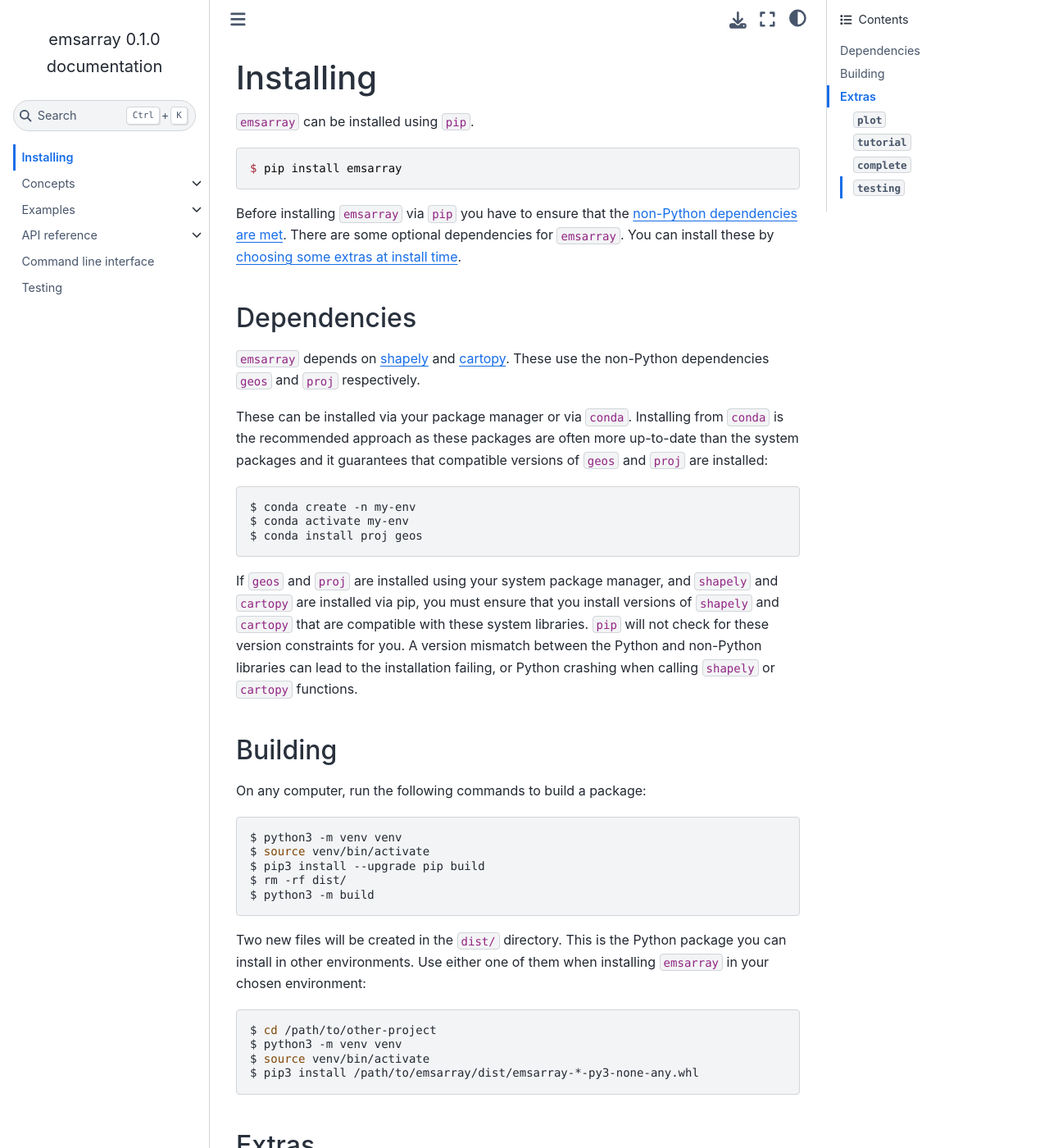
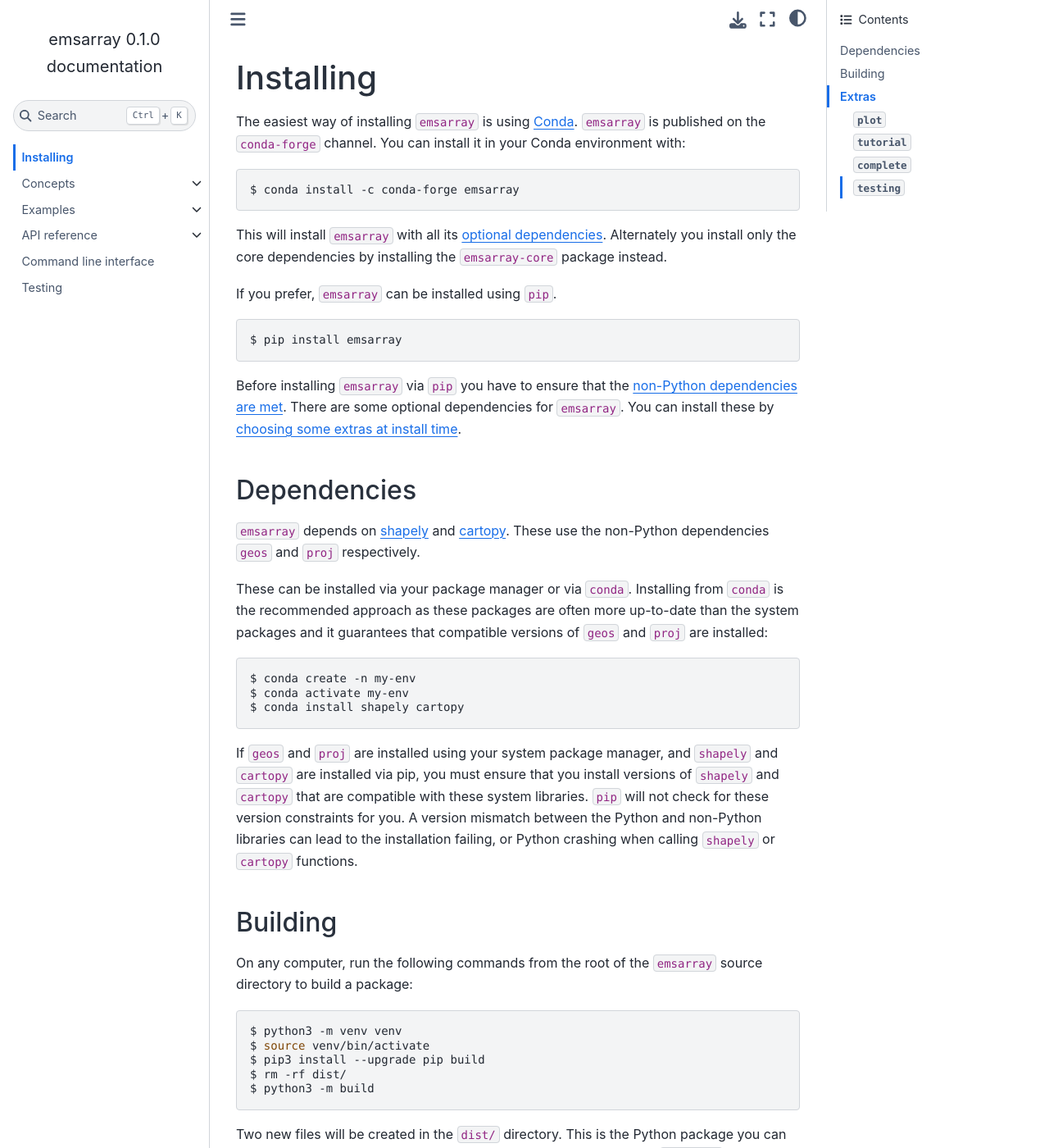
Before and after one commit to csiro-coasts/emsarray, a Sphinx documentation site: the page built from docs/installing.rst, in a window 1280 px wide and 1400 px high. Shown: the whole window at 82% size. Built offline with Sphinx 7.4.7 and the Sphinx Book theme 1.1.4, drawn with Linux system fonts in a browser that asks for light colours; some of the changed text lies outside the part shown.

Commit message:
Add conda install instructions

```diff
--- a/docs/installing.rst
+++ b/docs/installing.rst
@@ -4,9 +4,22 @@
 Installing
 ==========
 
-``emsarray`` can be installed using ``pip``.
+The easiest way of installing ``emsarray`` is using
+`Conda <https://docs.conda.io/projects/conda/en/latest/index.html>`_.
+``emsarray`` is published on the ``conda-forge`` channel.
+You can install it in your Conda environment with:
 
-.. code-block:: python
+.. code-block:: shell-session
+
+   $ conda install -c conda-forge emsarray
+
+This will install ``emsarray`` with all its :ref:`optional dependencies <extras>`.
+Alternately you install only the core dependencies
+by installing the ``emsarray-core`` package instead.
+
+If you prefer, ``emsarray`` can be installed using ``pip``.
+
+.. code-block:: shell-session
 
    $ pip install emsarray
 
@@ -34,7 +47,7 @@ and it guarantees that compatible versions of ``geos`` and ``proj`` are installe
 
    $ conda create -n my-env
    $ conda activate my-env
-   $ conda install proj geos
+   $ conda install shapely cartopy
 
 If ``geos`` and ``proj`` are installed using your system package manager,
 and ``shapely`` and ``cartopy`` are installed via pip,
@@ -48,7 +61,7 @@ or Python crashing when calling ``shapely`` or ``cartopy`` functions.
 Building
 ========
 
-On any computer, run the following commands to build a package:
+On any computer, run the following commands from the root of the ``emsarray`` source directory to build a package:
 
 .. code-block:: shell-session
 
@@ -76,6 +89,11 @@ Extras
 
 When installed via ``pip``, ``emsarray`` can be installed with "extras".
 These extra packages are optional.
+
+For conda installs,
+the ``emsarray`` package contains all the extras
+and is equivalent to ``emsarray[complete]``.
+``emsarray-core`` is equivalent to ``emsarray`` without any extras.
 
 ``plot``
 --------
```
